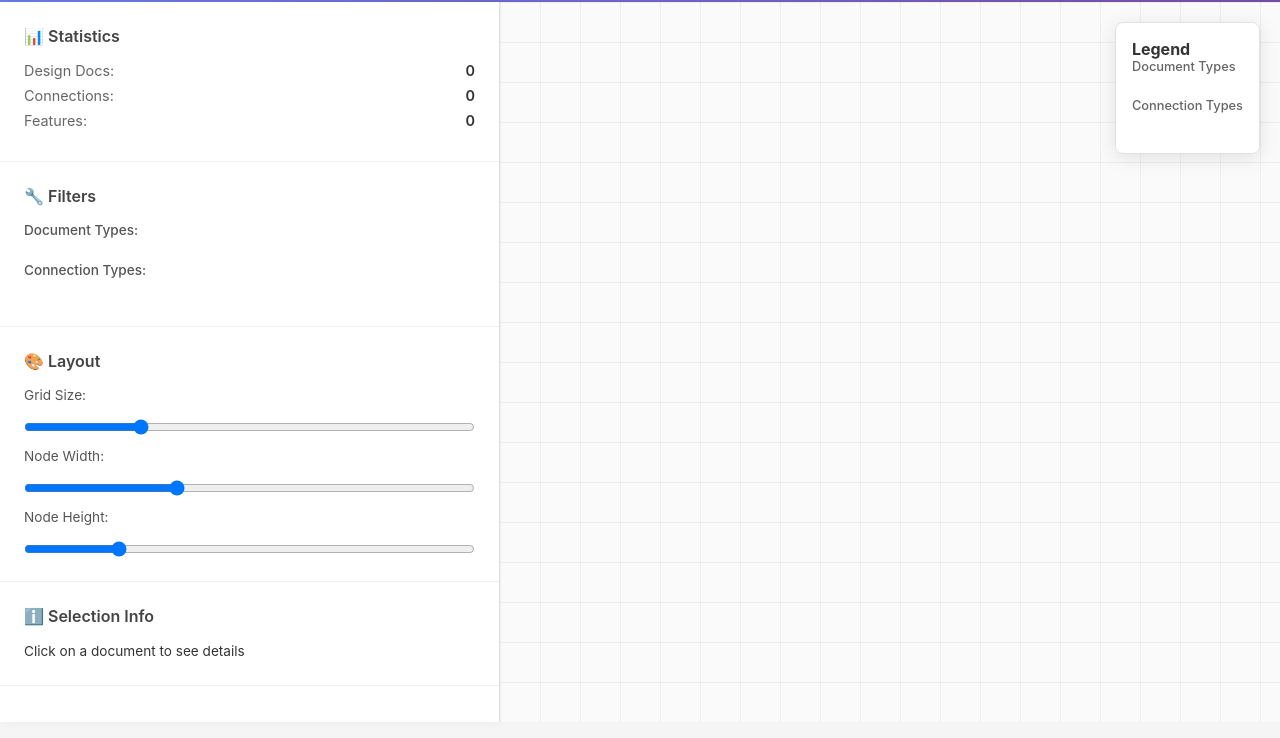
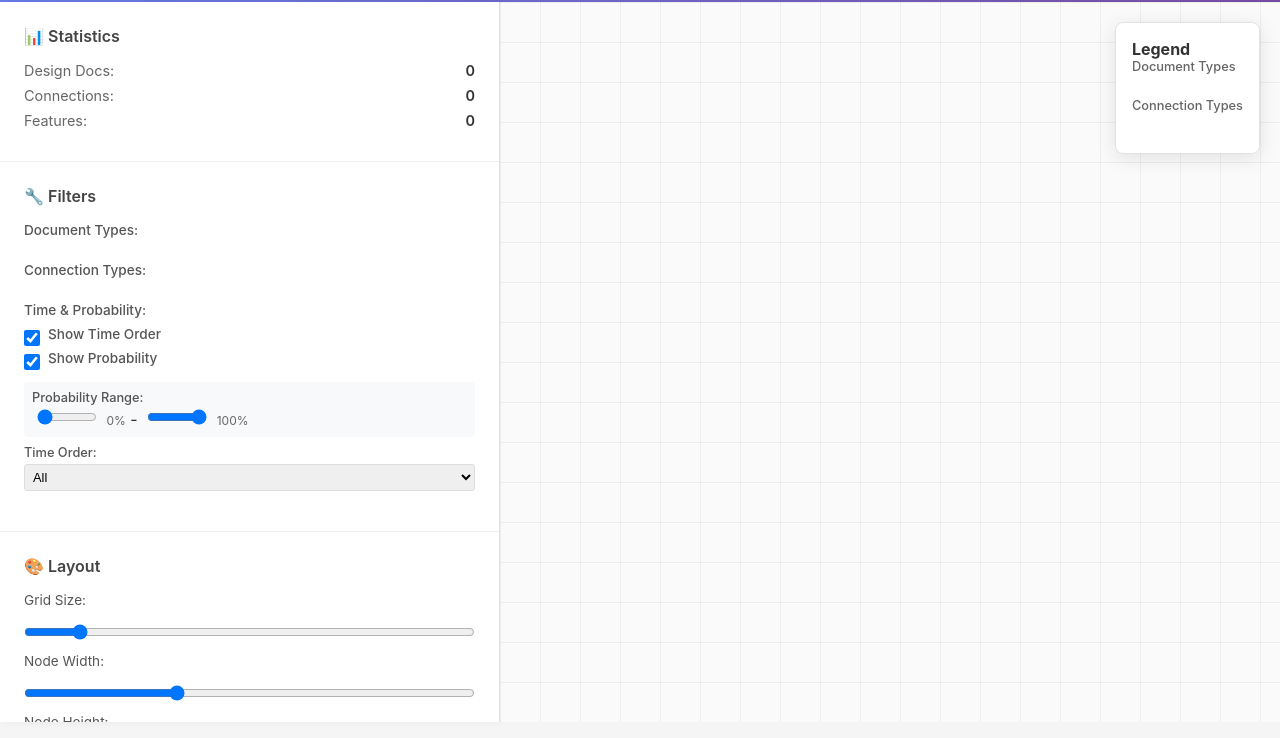
Before and after one commit to domjancik/codebase-graph-visualizer, a website: page public/design-docs.html in a window 1280 px wide. Shown: the part 64-802 px from the top of the page. Drawn offline with nearby package versions, Linux system fonts and the light colour scheme; no server answers.

Commit message:
feat: enhance design docs layout and filtering
- Add responsive node header layout (vertical/horizontal based on width)
- Implement canvas padding and proper spacing
- Add new connection types: precedes, follows, concurrent
- Add comprehensive time and probability filtering controls
- Add range sliders for probability filtering
- Add dropdown for time order filtering
- Improve visual styling with better spacing and typography

```diff
--- a/public/design-docs.css
+++ b/public/design-docs.css
@@ -5,6 +5,8 @@
     height: 100%;
     position: relative;
     overflow: auto;
+    padding: 50px 300px 100px 50px; /* top, right (legend space), bottom, left */
+    box-sizing: border-box;
     background:
         linear-gradient(90deg, rgba(0,0,0,0.05) 1px, transparent 1px),
         linear-gradient(rgba(0,0,0,0.05) 1px, transparent 1px),
@@ -54,6 +56,9 @@
     padding: 12px 16px;
     border-bottom: 1px solid #e9ecef;
     position: relative;
+    display: flex;
+    flex-direction: column;
+    gap: 6px;
 }
 
 .doc-node-title {
@@ -65,14 +70,30 @@
 }
 
 .doc-node-type {
-    position: absolute;
-    top: 8px;
-    right: 12px;
     font-size: 0.7rem;
     padding: 2px 6px;
     border-radius: 10px;
     font-weight: 500;
     text-transform: uppercase;
+    align-self: flex-start;
+}
+
+/* For wider nodes (>=300px), use horizontal layout */
+.doc-node.wide .doc-node-header {
+    flex-direction: row;
+    justify-content: space-between;
+    align-items: flex-start;
+    gap: 12px;
+}
+
+.doc-node.wide .doc-node-title {
+    flex: 1;
+    padding-right: 8px;
+}
+
+.doc-node.wide .doc-node-type {
+    align-self: flex-start;
+    flex-shrink: 0;
 }
 
 .doc-node-content {
@@ -196,6 +217,72 @@
 
 .connection-verifies {
     stroke: #e91e63;
+}
+
+.connection-precedes {
+    stroke: #8E24AA;
+    stroke-dasharray: 4,4;
+}
+
+.connection-follows {
+    stroke: #5C6BC0;
+    stroke-dasharray: 6,2;
+}
+
+.connection-concurrent {
+    stroke: #26A69A;
+    stroke-dasharray: 2,2,6,2;
+}
+
+/* Connection reasoning label */
+.connection-reasoning {
+    font-family: -apple-system, BlinkMacSystemFont, 'Segoe UI', 'Roboto', sans-serif;
+    font-style: italic;
+    opacity: 0.8;
+}
+
+/* Filter control styles */
+.range-item {
+    margin: 0.5rem 0;
+    padding: 0.5rem;
+    background: #f8f9fa;
+    border-radius: 4px;
+}
+
+.range-item label {
+    font-size: 0.8rem;
+    margin-bottom: 0.25rem;
+    display: block;
+    color: #555;
+}
+
+.range-item input[type="range"] {
+    width: 60px;
+    margin: 0 5px;
+}
+
+.range-item span {
+    font-size: 0.75rem;
+    color: #666;
+}
+
+.select-item {
+    margin: 0.5rem 0;
+}
+
+.select-item label {
+    font-size: 0.8rem;
+    margin-bottom: 0.25rem;
+    display: block;
+    color: #555;
+}
+
+.select-item select {
+    width: 100%;
+    padding: 0.25rem;
+    border: 1px solid #ddd;
+    border-radius: 3px;
+    font-size: 0.8rem;
 }
 
 /* Arrow markers */
--- a/public/design-docs.html
+++ b/public/design-docs.html
@@ -58,6 +58,32 @@
                         <label>Connection Types:</label>
                         <div id="connectionTypeFilters" class="checkbox-group"></div>
                     </div>
+                    <div class="filter-group">
+                        <label>Time & Probability:</label>
+                        <div class="checkbox-item">
+                            <input type="checkbox" id="showTimeLabels" checked>
+                            <label for="showTimeLabels">Show Time Order</label>
+                        </div>
+                        <div class="checkbox-item">
+                            <input type="checkbox" id="showProbabilityLabels" checked>
+                            <label for="showProbabilityLabels">Show Probability</label>
+                        </div>
+                        <div class="range-item">
+                            <label for="probabilityRange">Probability Range:</label>
+                            <input type="range" id="minProbability" min="0" max="100" value="0">
+                            <span id="minProbText">0%</span> -
+                            <input type="range" id="maxProbability" min="0" max="100" value="100">
+                            <span id="maxProbText">100%</span>
+                        </div>
+                        <div class="select-item">
+                            <label for="timeOrderFilter">Time Order:</label>
+                            <select id="timeOrderFilter">
+                                <option value="all">All</option>
+                                <option value="chronological">Chronological</option>
+                                <option value="reverse">Reverse</option>
+                            </select>
+                        </div>
+                    </div>
                 </div>
             </div>
 
@@ -65,11 +91,13 @@
                 <h3>🎨 Layout</h3>
                 <div class="layout-controls">
                     <label>Grid Size:</label>
-                    <input type="range" id="gridSize" min="100" max="500" value="200">
+                    <input type="range" id="gridSize" min="100" max="1000" value="200">
                     <label>Node Width:</label>
                     <input type="range" id="nodeWidth" min="200" max="500" value="300">
                     <label>Node Height:</label>
                     <input type="range" id="nodeHeight" min="150" max="400" value="200">
+                    <label>Node Gap:</label>
+                    <input type="range" id="nodeGap" min="10" max="150" value="50">
                 </div>
             </div>
 
```
